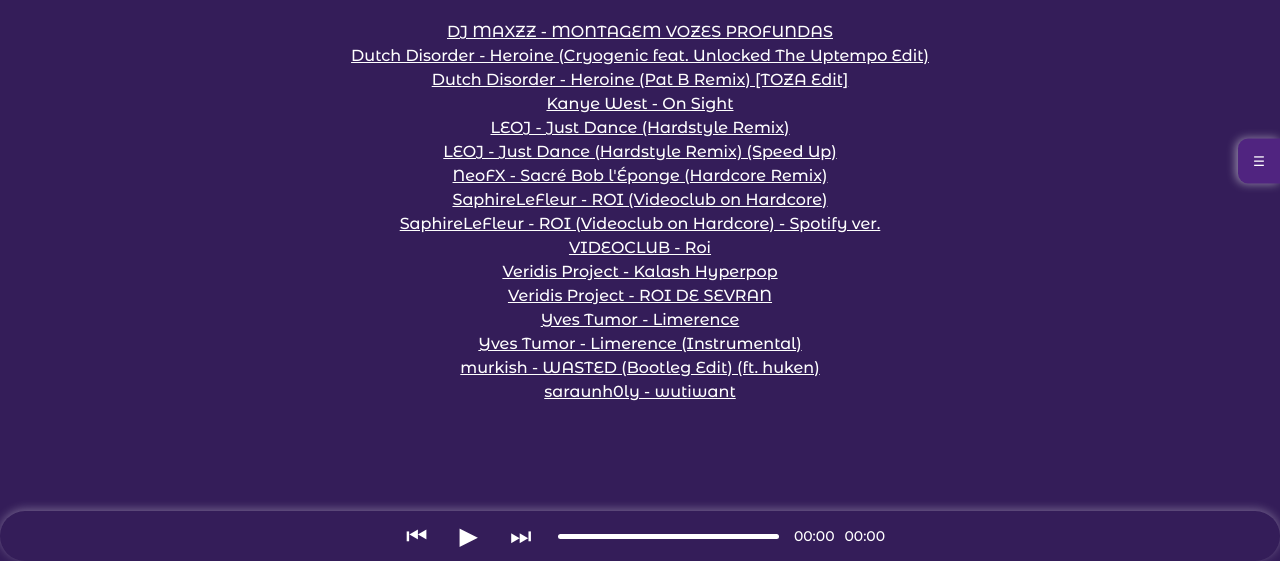
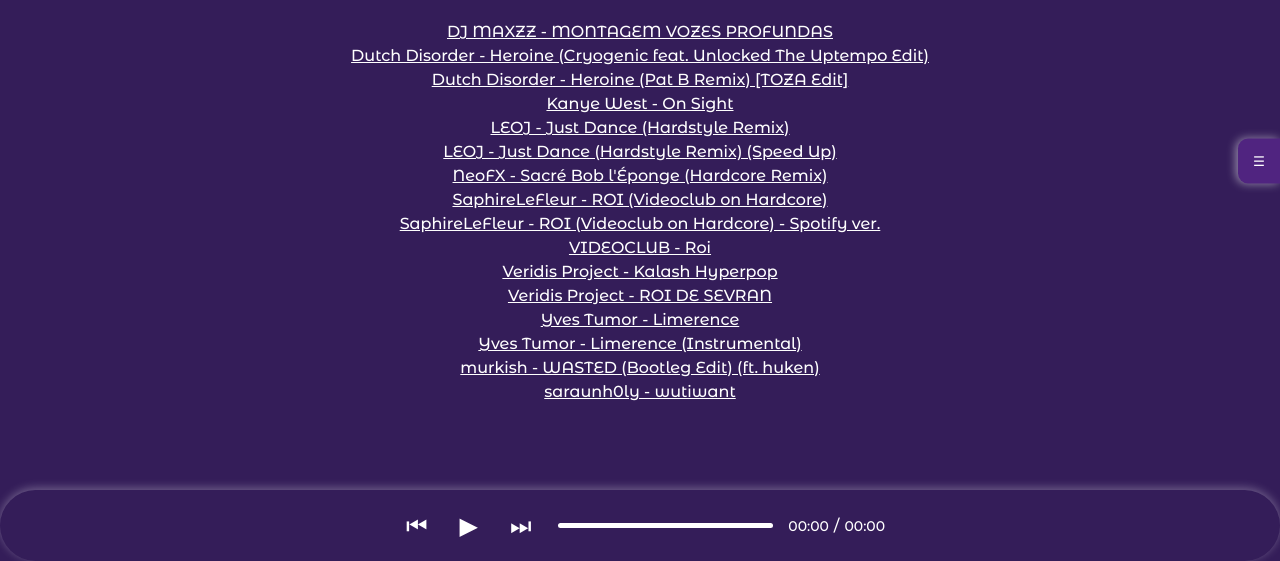
Before and after one commit to LeBazarDeBryan/Luniau, a plain HTML site: page test.html in a window 1280 px wide. Shown: the part 239-800 px from the top of the page. Drawn offline with Linux system fonts and the light colour scheme.

Commit message:
Update
test.html

```diff
--- a/test.html
+++ b/test.html
@@ -239,6 +239,7 @@
                 <div class="progress-bar" id="progress-bar"></div>
             </div>
             <span class="current-time" id="current-time">00:00</span>
+			<p>/</p>
             <span class="duration" id="duration">00:00</span>
         </div>
     </div>
```
